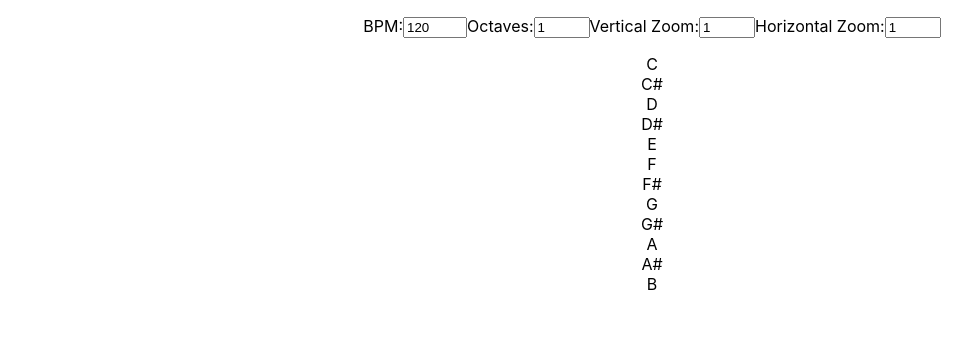
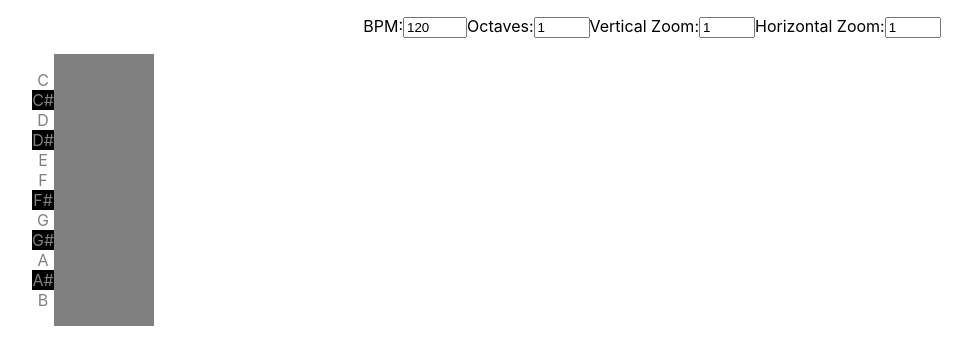
Before and after one commit to myxozoa/midicreator, a React (Create React App) app: page / in a window 1280 px wide. Shown: the top 364 px of the page, without its empty margins (8-980 px from the left). Built offline with nearby package versions, Linux system fonts and the light colour scheme.

Commit message:
initial piano roll structure

```diff
--- a/src/components/Editor/index.jsx
+++ b/src/components/Editor/index.jsx
@@ -9,11 +9,12 @@ export const Editor = () => {
   const [verticalZoom, setVericalZoom] = useState(1);
   const [horizontalZoom, setHorizontalZoom] = useState(1);
   const [notes, setNotes] = useState([]);
+  const [scale, setScale] = useState("fullOctave");
 
   return (
     <div>
       <Toolbar {...{ bpm, setBpm, octaves, setOctaves, verticalZoom, setVericalZoom, horizontalZoom, setHorizontalZoom }} />
-      <PianoRoll {...{ octaves, notes }} />
+      <PianoRoll {...{ octaves, notes, verticalZoom, scale }} />
     </div>
   );
 }
--- a/src/components/PianoRoll/Key/index.jsx
+++ b/src/components/PianoRoll/Key/index.jsx
@@ -1,7 +1,7 @@
 import React from 'react';
 
-export const Key = ({octave, note, isBlack}) => (
-  <div>
+export const Key = ({octave, note, isBlack, height}) => (
+  <div style={{ color: 'grey', background: isBlack ? "black" : "white", height: height }}>
     {note}
   </div>
 );
--- a/src/components/PianoRoll/Keys/index.jsx
+++ b/src/components/PianoRoll/Keys/index.jsx
@@ -1,26 +1,14 @@
 import React from 'react';
 import { Key } from '../Key';
+import styles from './styles.module.css';
+import scales from '../scales.json';
 
-const notesInOctave = [{ note: 'C', natural: true },
-                       { note: 'C#', natural: false },
-                       { note: 'D', natural: true },
-                       { note: 'D#', natural: false },
-                       { note: 'E', natural: true },
-                       { note: 'F', natural: true },
-                       { note: 'F#', natural: false },
-                       { note: 'G', natural: true },
-                       { note: 'G#', natural: false },
-                       { note: 'A', natural: true },
-                       { note: 'A#', natural: false },
-                       { note: 'B', natural: true },
-                      ];
+export const Keys = ({ octaves, heights, scale }) => (
+  <ul className={styles.keys}>
+    {[...Array(octaves * 12)].map((_, index) => {
+      const current = scales[scale][index % scales[scale].length];
 
-export const Keys = ({ octaves }) => (
-  <ul>
-    {[...Array(octaves * 12)].map((_, index) => {
-      const current = notesInOctave[index % notesInOctave.length];
-
-      return <Key key={current.note + index} octave={Math.floor(index / notesInOctave.length)} note={current.note} isBlack={current.natural} />;
+      return <Key height={heights} key={current.note + index} octave={Math.floor(index / scales[scale].length)} note={current.note} isBlack={!current.natural} />;
     })}
   </ul>
 );
--- /dev/null
+++ b/src/components/PianoRoll/Keys/styles.module.css
@@ -0,0 +1,3 @@
+.keys {
+  background-color: white;
+}
--- a/src/components/PianoRoll/index.jsx
+++ b/src/components/PianoRoll/index.jsx
@@ -1,8 +1,11 @@
 import React from 'react';
 import { Keys } from './Keys';
+import './styles.css';
 
-export const PianoRoll = ({ octaves }) => (
-  <div>
-    <Keys octaves={octaves} />
+export const PianoRoll = ({ octaves, verticalZoom, scale }) => (
+  <div className="container">
+    <Keys octaves={octaves} heights={verticalZoom * 20} scale={scale} />
+    <div className="sheet">
+    </div>
   </div>
 );
--- /dev/null
+++ b/src/components/PianoRoll/scales.json
@@ -0,0 +1,15 @@
+{
+  "fullOctave": [{ "note": "C", "natural": true },
+                 { "note": "C#", "natural": false },
+                 { "note": "D", "natural": true },
+                 { "note": "D#", "natural": false },
+                 { "note": "E", "natural": true },
+                 { "note": "F", "natural": true },
+                 { "note": "F#", "natural": false },
+                 { "note": "G", "natural": true },
+                 { "note": "G#", "natural": false },
+                 { "note": "A", "natural": true },
+                 { "note": "A#", "natural": false },
+                 { "note": "B", "natural": true }
+                ]
+}
--- /dev/null
+++ b/src/components/PianoRoll/styles.css
@@ -0,0 +1,11 @@
+.sheet {
+  width: 100px;
+  min-height: 100%;
+  background: grey;
+}
+
+.container {
+  height: 100%;
+  display: flex;
+  flex-direction: row;
+}
```
Also changed, not shown: src/components/PianoRoll/Key/styles.module.css (added).
